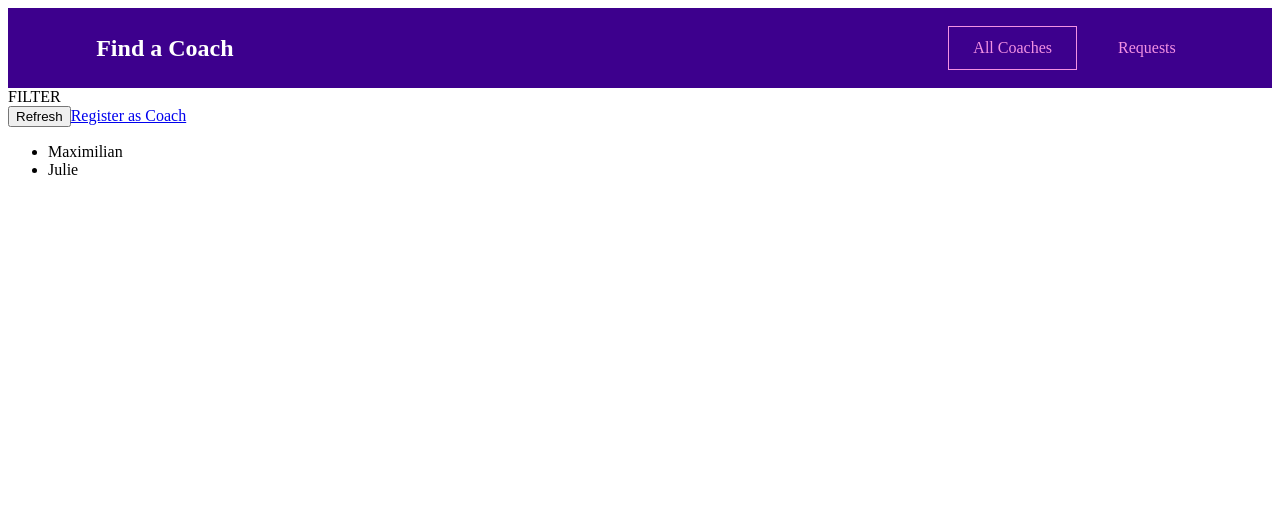
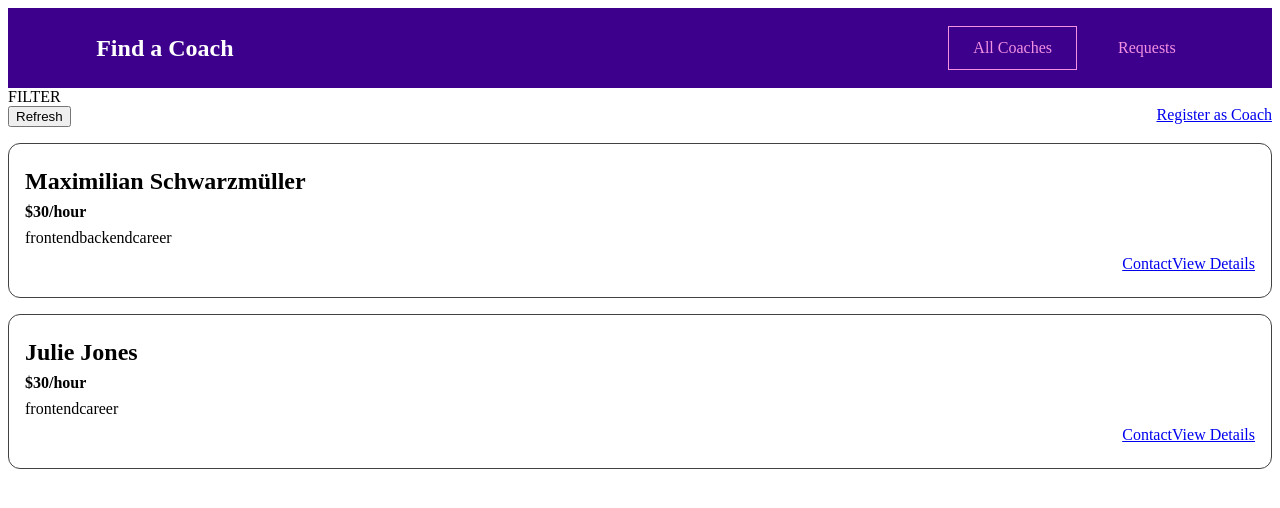
Before and after one commit to Trung-Hieu-Dev/vue-api-coach-management-app, a Vue app: page /coaches in a window 1280 px wide. Shown: the top 508 px of the page. Built offline with nearby package versions, Linux system fonts and the light colour scheme.

Commit message:
Create and Rendering CourseItem

```diff
--- a/src/App.vue
+++ b/src/App.vue
@@ -4,7 +4,7 @@
 </template>
 
 <script>
-import TheHeader from './components/TheHeader';
+import TheHeader from './components/layout/TheHeader';
 
 export default {
   components: {
--- /dev/null
+++ b/src/components/coaches/CoachItem.vue
@@ -0,0 +1,57 @@
+<template>
+  <li>
+    <h3>{{ fullName }}</h3>
+    <h4>${{ rate }}/hour</h4>
+    <div>
+      <span v-for="area in areas" :key="area.id">{{ area }}</span>
+    </div>
+    <div class="actions">
+      <router-link :to="coachContactLink">Contact</router-link>
+      <router-link :to="coachDetailsLink">View Details</router-link>
+    </div>
+  </li>
+</template>
+
+<script>
+export default {
+  props: ['id', 'firstName', 'lastName', 'rate', 'areas'],
+  computed: {
+    fullName() {
+      return this.firstName + ' ' + this.lastName;
+    },
+    coachContactLink() {
+      return this.$route.path + '/' + this.id + 'contact';
+    },
+    coachDetailsLink() {
+      return this.$route.path + '/' + this.id;
+    },
+  },
+};
+</script>
+
+<style scoped>
+li {
+  margin: 1rem 0;
+  border: 1px solid #424242;
+  border-radius: 12px;
+  padding: 1rem;
+}
+
+h3 {
+  font-size: 1.5rem;
+}
+
+h3,
+h4 {
+  margin: 0.5rem 0;
+}
+
+div {
+  margin: 0.5rem 0;
+}
+
+.actions {
+  display: flex;
+  justify-content: flex-end;
+}
+</style>
--- a/src/pages/coaches/CoachesList.vue
+++ b/src/pages/coaches/CoachesList.vue
@@ -7,7 +7,13 @@
     </div>
     <ul v-if="hasCoaches">
       <li v-for="coach in filteredCoaches" :key="coach.id">
-        {{ coach.firstName }}
+        <CoachItem
+          :id="coach.id"
+          :firstName="coach.firstName"
+          :lastName="coach.lastName"
+          :areas="coach.areas"
+          :rate="coach.hourlyRate"
+        />
       </li>
     </ul>
     <h3 v-else>No coach found!</h3>
@@ -15,7 +21,12 @@
 </template>
 
 <script>
+import CoachItem from '../../components/coaches/CoachItem.vue';
+
 export default {
+  components: {
+    CoachItem,
+  },
   computed: {
     filteredCoaches() {
       return this.$store.getters['coaches/coaches']; //get data from vuex store
@@ -26,3 +37,16 @@
   },
 };
 </script>
+
+<style scoped>
+ul {
+  list-style: none;
+  margin: 0;
+  padding: 0;
+}
+
+.controls {
+  display: flex;
+  justify-content: space-between;
+}
+</style>
```
Also changed, not shown: src/components/layout/TheHeader.vue (renamed from src/components/TheHeader.vue).
